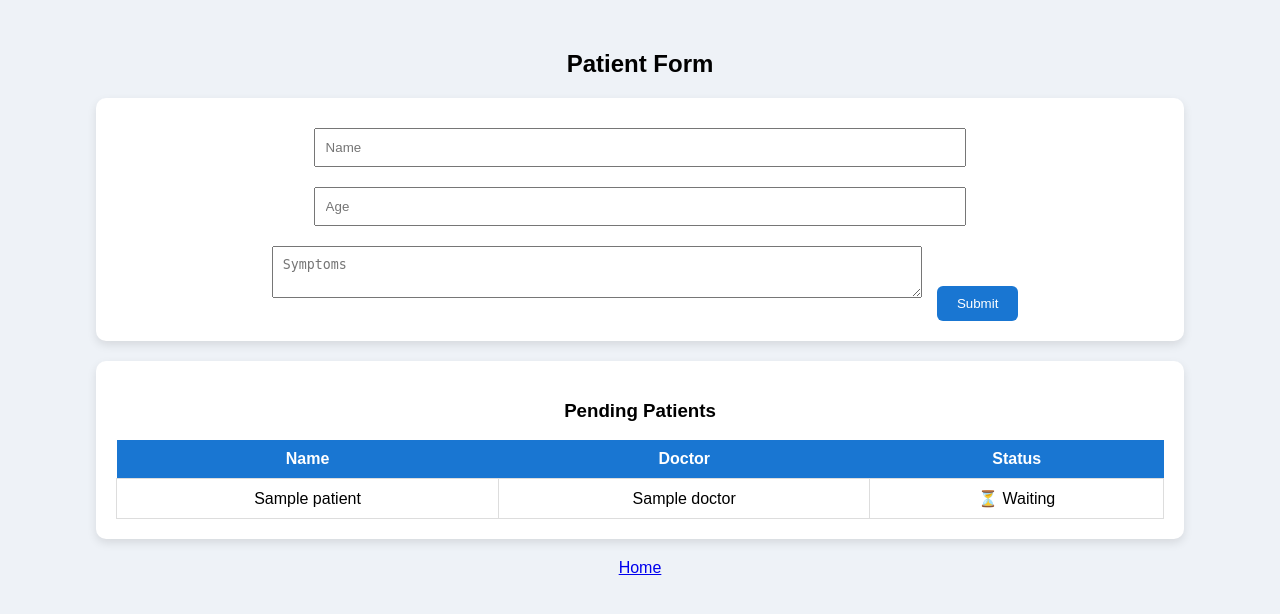
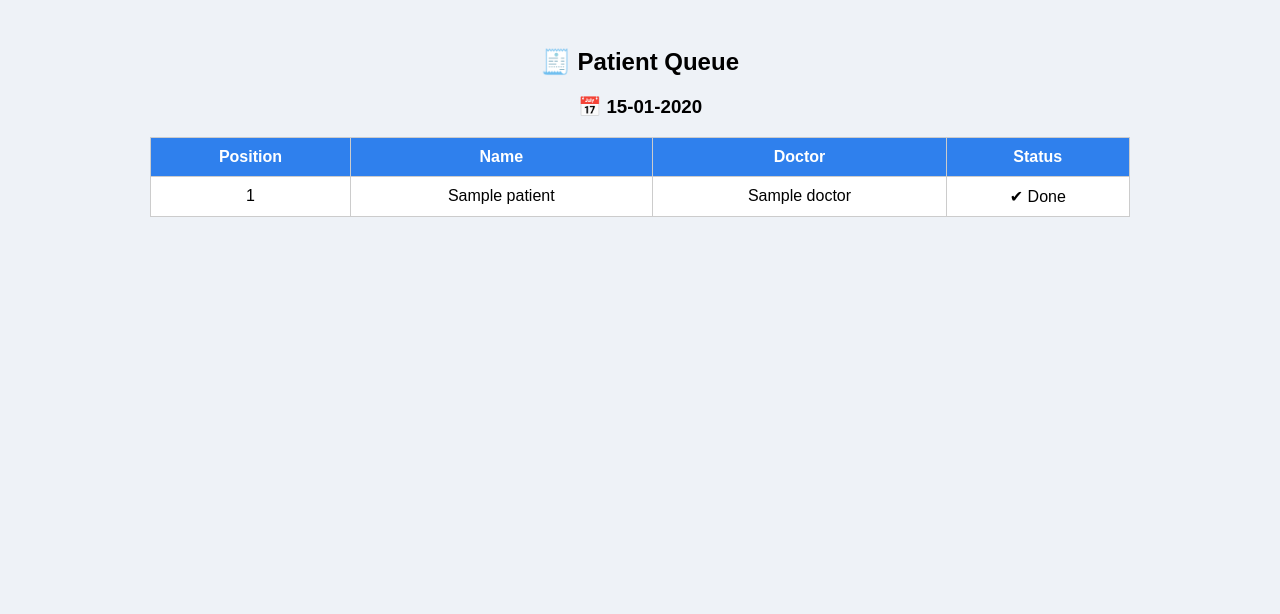
Before and after one commit to nandini-n9993/AI-Hospital-Queue-System, a Python web app: template templates/patient.html in a window 1280 px wide. Shown: the top 614 px of the page. Run offline with Jinja, Linux system fonts and the light colour scheme; the template is opened without the code that fills it: most values are stand-ins (such as "Sample title", 1, 10 or a date in 2020).

Commit message:
Update patient.html

```diff
--- a/templates/patient.html
+++ b/templates/patient.html
@@ -1,28 +1,23 @@
 <!DOCTYPE html>
 <html>
 <head>
-<link rel="stylesheet" href="{{ url_for('static', filename='style.css') }}">
+<title>Patient Queue</title>
+<style>
+body{font-family:Arial;background:#eef2f7;padding:20px;}
+h2,h3{text-align:center;}
+table{width:80%;margin:auto;border-collapse:collapse;background:white;}
+th,td{padding:10px;border:1px solid #ccc;text-align:center;}
+th{background:#2f80ed;color:white;}
+</style>
 </head>
 <body>
 
-<div class="container">
-
-<h2>Patient Form</h2>
-
-<div class="card">
-<form method="POST">
-<input name="name" placeholder="Name" required>
-<input name="age" placeholder="Age" required>
-<textarea name="symptoms" placeholder="Symptoms" required></textarea>
-<button type="submit">Submit</button>
-</form>
-</div>
-
-<div class="card">
-<h3>Pending Patients</h3>
+<h2>🧾 Patient Queue</h2>
+<h3>📅 {{ now.strftime("%d-%m-%Y") }}</h3>
 
 <table>
 <tr>
+<th>Position</th>
 <th>Name</th>
 <th>Doctor</th>
 <th>Status</th>
@@ -30,18 +25,21 @@
 
 {% for p in patients %}
 <tr>
-<td>{{ p.name }}</td>
-<td>{{ p.doctor }}</td>
-<td>⏳ Waiting</td>
+<td>{{loop.index}}</td>
+<td>{{p['name']}}</td>
+<td>{{p['doctor']}}</td>
+<td>
+{% if p['status']=="Done" %}
+✔ Done
+{% elif p['emergency']==1 %}
+🚨 Emergency
+{% else %}
+Waiting
+{% endif %}
+</td>
 </tr>
 {% endfor %}
-
 </table>
-</div>
-
-<a href="/">Home</a>
-
-</div>
 
 </body>
 </html>
```
